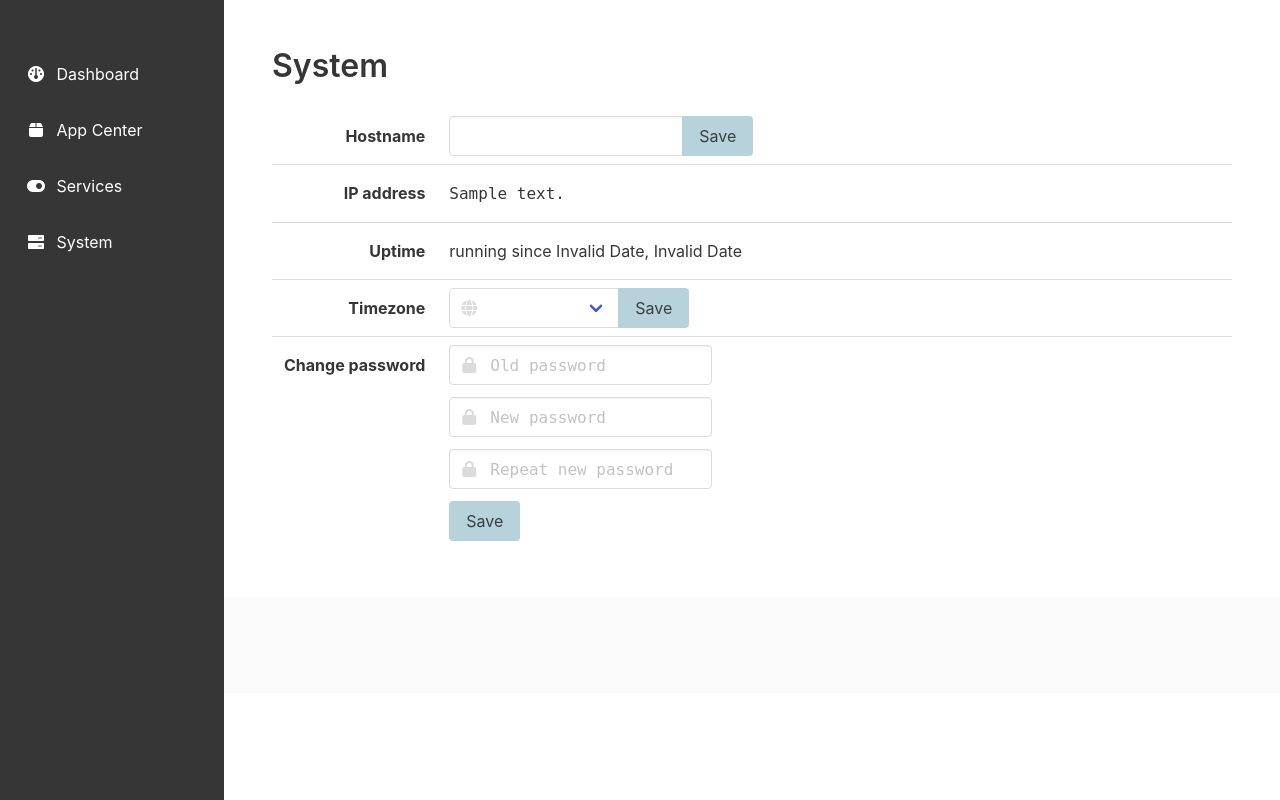
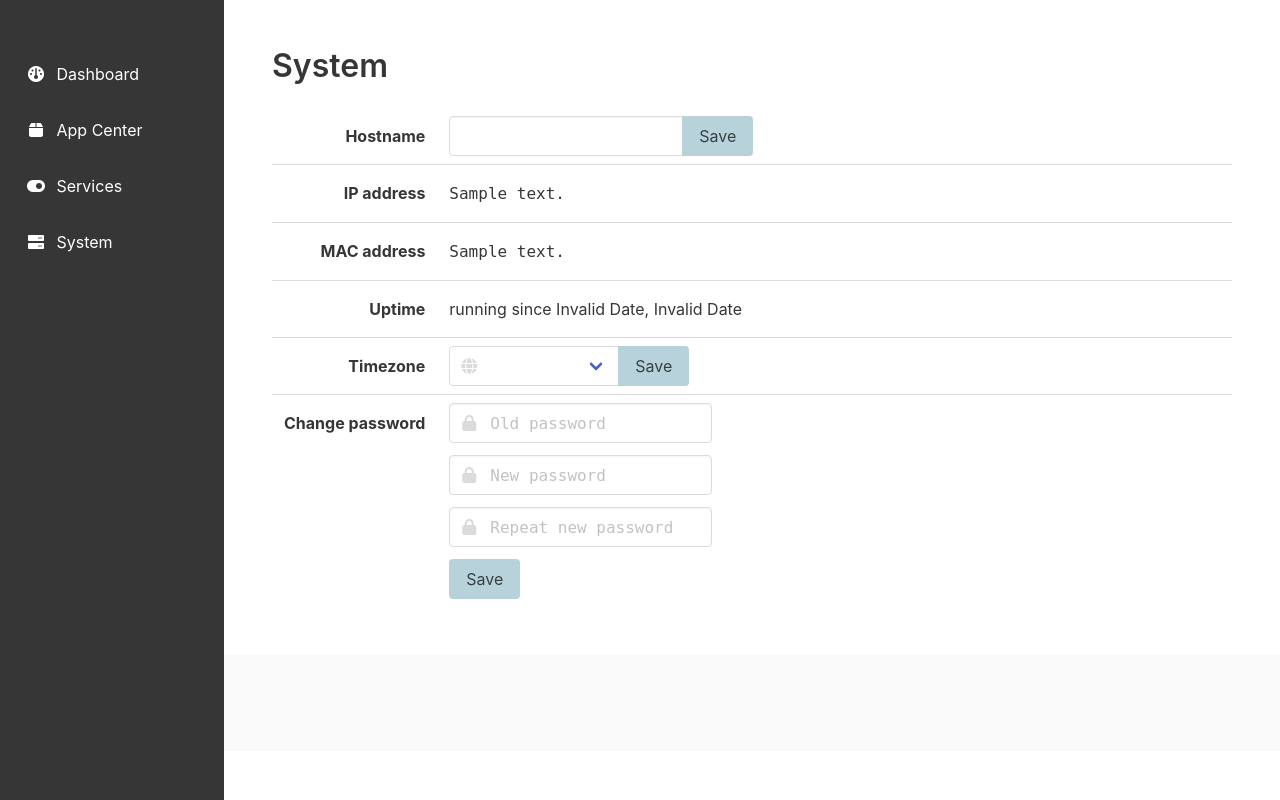
Before and after one commit to Tooloop/Tooloop-Control, a Flask app: template templates/system.html in a window 1280 px wide. Run offline with Flask 3, Linux system fonts and the light colour scheme; the template is opened without the code that fills it: most values are stand-ins (such as "Sample title", 1, 10 or a date in 2020); parts of the project's set-up code (start-up, migrations or seed data) failed here and were passed over; some libraries are stand-ins or nearby versions.

Commit message:
Add MAC address to system controller and view

```diff
--- a/app.py
+++ b/app.py
@@ -57,7 +57,6 @@
     return render_template('dashboard.html',
                            page='dashboard',
                            hostname=system.get_hostname(),
-                           ip_address=system.get_ip(),
                            servers=network_discovery.get_servers(),
                            display_state=system.get_display_state(),
                            audio_mute=system.get_audio_mute(),
@@ -106,6 +105,7 @@
                            servers=network_discovery.get_servers(),
                            hostname=system.get_hostname(),
                            ip_address=system.get_ip(),
+                           mac_address=system.get_mac(),
                            uptime=system.get_uptime(),
                            timezone=system.get_timezone(),
                            available_timezones=system.get_available_timezones(),
--- a/templates/system.html
+++ b/templates/system.html
@@ -27,7 +27,17 @@
             <!-- IP address -->
             <tr>
                 <th class="is-narrow has-text-right">IP address</th>
-                <td><span class="is-family-monospace">{{ ip_address }}</span></td>
+                <td>
+                    <span class="is-family-monospace">{{ ip_address }}</span><br/>
+                </td>
+            </tr>
+
+            <!-- MAC address -->
+            <tr>
+                <th class="is-narrow has-text-right">MAC address</th>
+                <td>
+                    <span class="is-family-monospace">{{ mac_address }}</span><br/>
+                </td>
             </tr>
 
             <!-- Uptime -->
```
Also changed, not shown: controllers/system_controller.py (+12 -2 lines).
